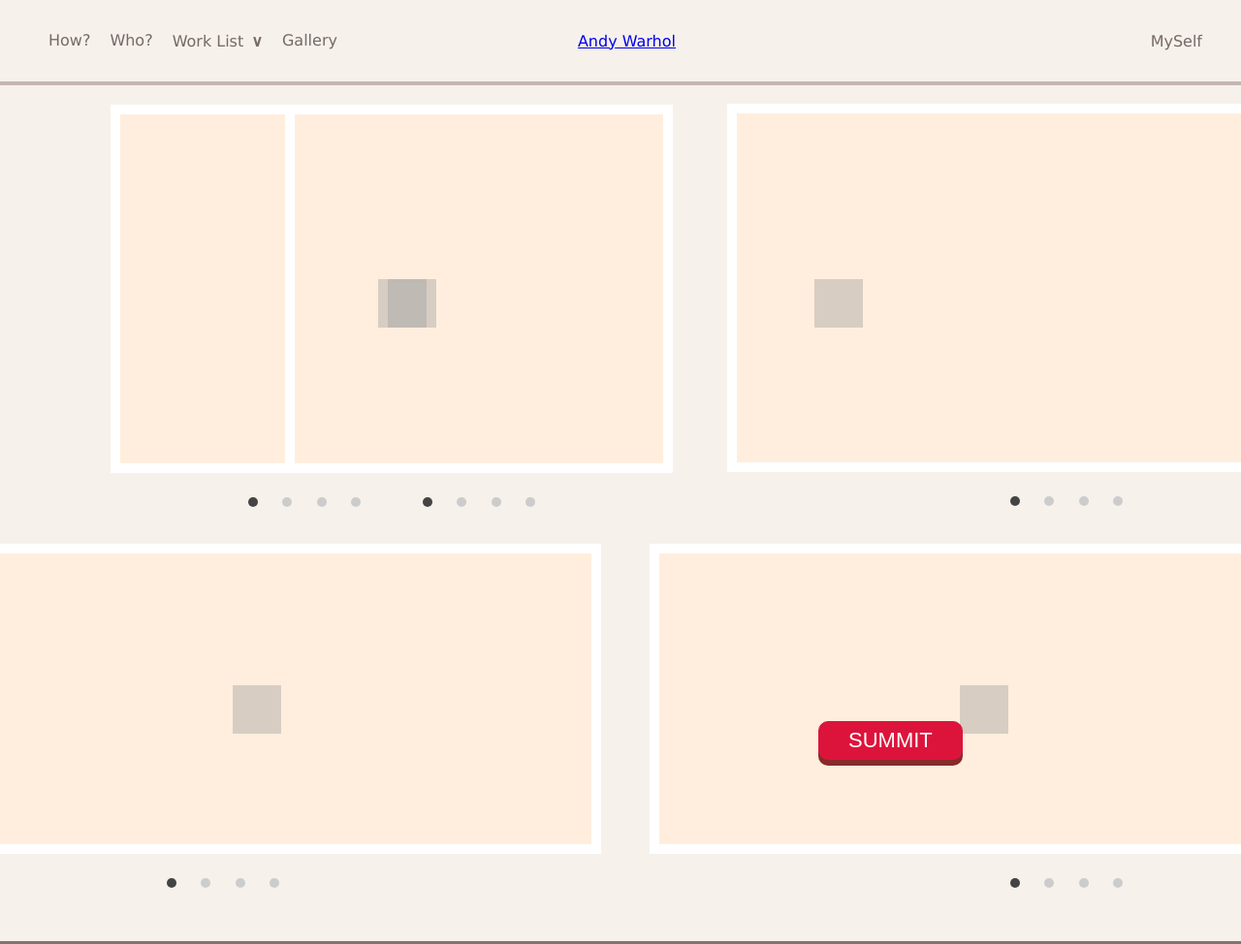
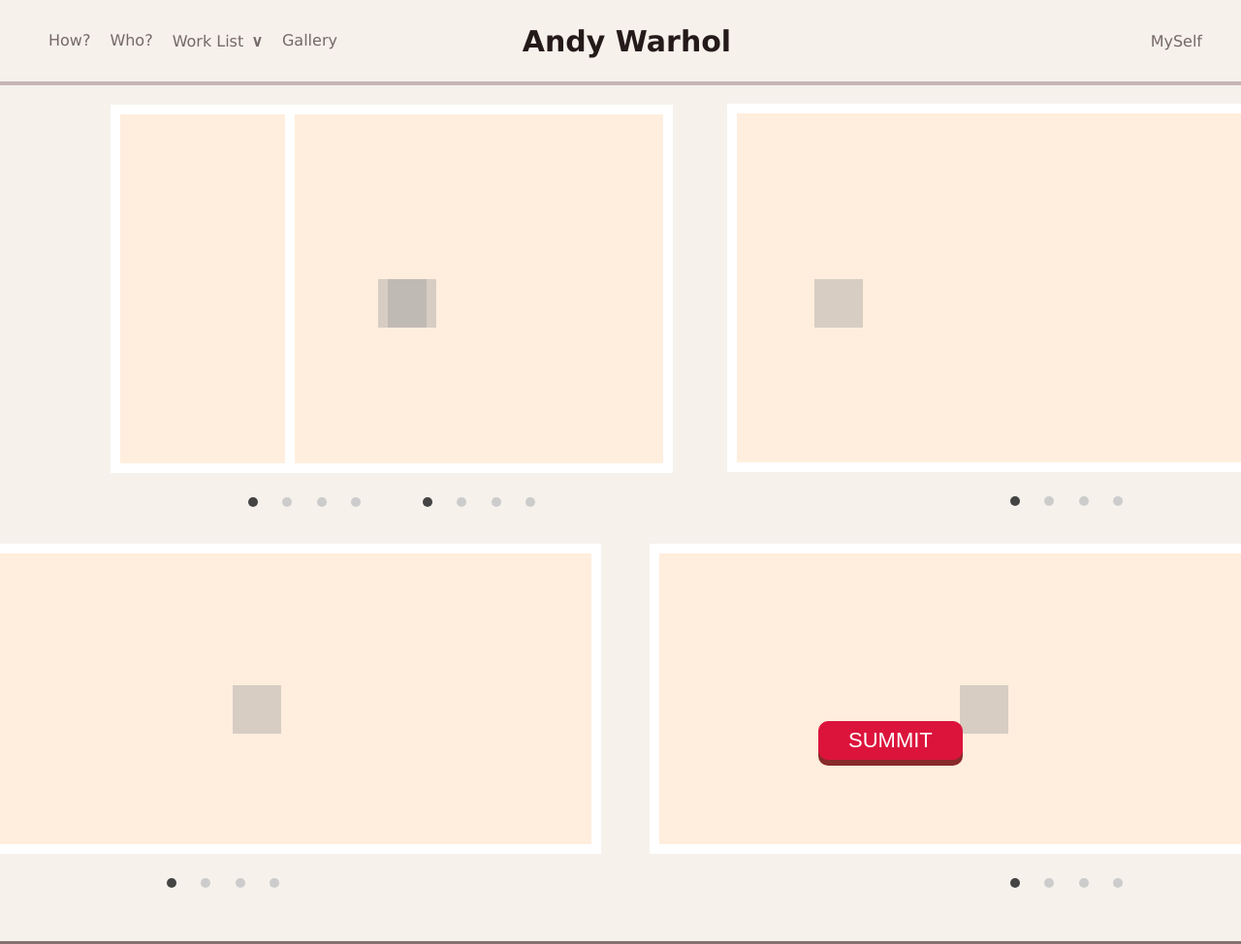
Before and after one commit to sujinishappy/Middle-test, a plain HTML site: page mid_test_myself.html in a window 1280 px wide. Shown: the top 974 px of the page at 97% size. Drawn offline with Linux system fonts and the light colour scheme; grey boxes are pictures that could not be loaded; files whose address does not match are found by name.

Commit message:
Add files via upload

```diff
--- a/style.css
+++ b/style.css
@@ -20,6 +20,16 @@
 .logo {
 text-align: center;
 align-items: center;
+
+}
+.logo a{
+    text-decoration: none;
+    font-size: 30px;
+font-weight: bold;
+color: #251a1a;
+}
+.logo a:hover{
+    color: #251a1a;
 }
 .nav-left {
 text-align: right;
--- a/style_gallery.css
+++ b/style_gallery.css
@@ -32,6 +32,15 @@
     display: inline-block;
     height: 40px;
     width: auto;
+}
+.logo a{
+    text-decoration: none;
+    font-size: 30px;
+font-weight: bold;
+color: #251a1a;
+}
+.logo a:hover{
+    color: #251a1a;
 }
 header ul{
     list-style: none;
--- a/style_how.css
+++ b/style_how.css
@@ -28,6 +28,15 @@
     display: inline-block;
     height: 40px;
     width: auto;
+}
+.logo a{
+    text-decoration: none;
+    font-size: 30px;
+font-weight: bold;
+color: #251a1a;
+}
+.logo a:hover{
+    color: #251a1a;
 }
 header ul{
     list-style: none;
--- a/style_myself.css
+++ b/style_myself.css
@@ -19,6 +19,16 @@
 .logo {
 text-align: center;
 align-items: center;
+
+}
+.logo a{
+    text-decoration: none;
+    font-size: 30px;
+font-weight: bold;
+color: #251a1a;
+}
+.logo a:hover{
+    color: #251a1a;
 }
 .nav-left {
 text-align: right;
@@ -57,7 +67,6 @@
     top: 45px;
     left: 0px;
     list-style: none;
-    z-index: 999;
 }
 .sub-menu a{
     margin: 1px;
--- a/style_who.css
+++ b/style_who.css
@@ -30,6 +30,15 @@
     display: inline-block;
     height: 40px;
     width: auto;
+}
+.logo a{
+    text-decoration: none;
+    font-size: 30px;
+font-weight: bold;
+color: #251a1a;
+}
+.logo a:hover{
+    color: #251a1a;
 }
 header ul{
     list-style: none;
--- a/style_work.css
+++ b/style_work.css
@@ -27,6 +27,15 @@
     display: inline-block;
     height: 40px;
     width: auto;
+}
+.logo a{
+    text-decoration: none;
+    font-size: 30px;
+font-weight: bold;
+color: #251a1a;
+}
+.logo a:hover{
+    color: #251a1a;
 }
 header ul{
     list-style: none;
```
